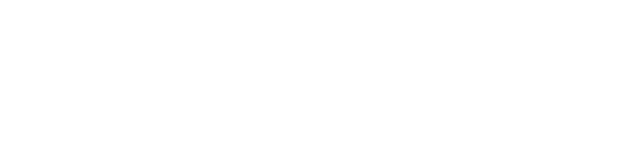
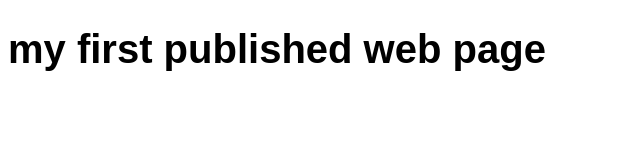
Before and after one commit to Garvit5500/acit1620, a plain HTML site: page index.html in a window 1280 px wide. Shown: the whole page, without its empty margins (0-640 px from the left). Drawn offline with Linux system fonts and the light colour scheme.

Commit message:
added a heading

```diff
--- a/index.html
+++ b/index.html
@@ -7,6 +7,6 @@
     <link rel="stylesheet" href="lab2.css">
 </head>
 <body>
-
+    <h1> my first published web page</h1>
 </body>
 </html>
```
